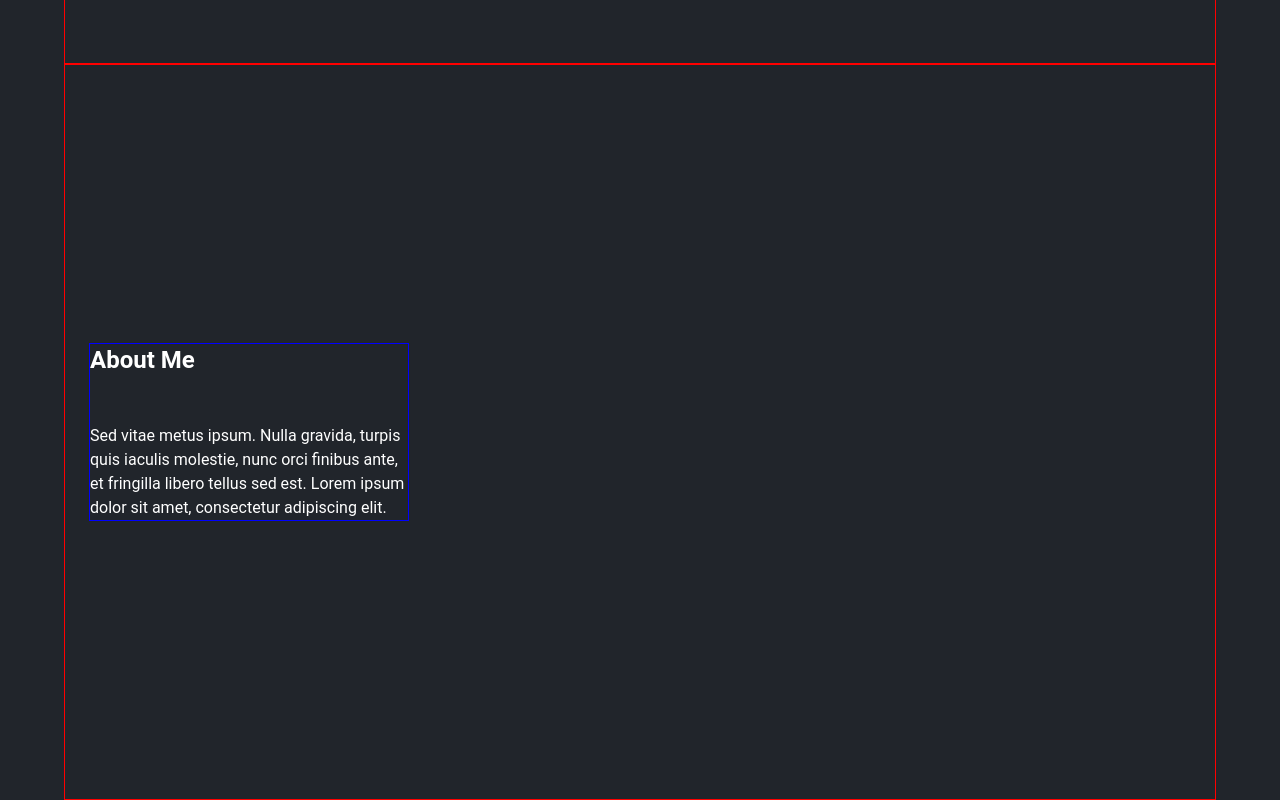
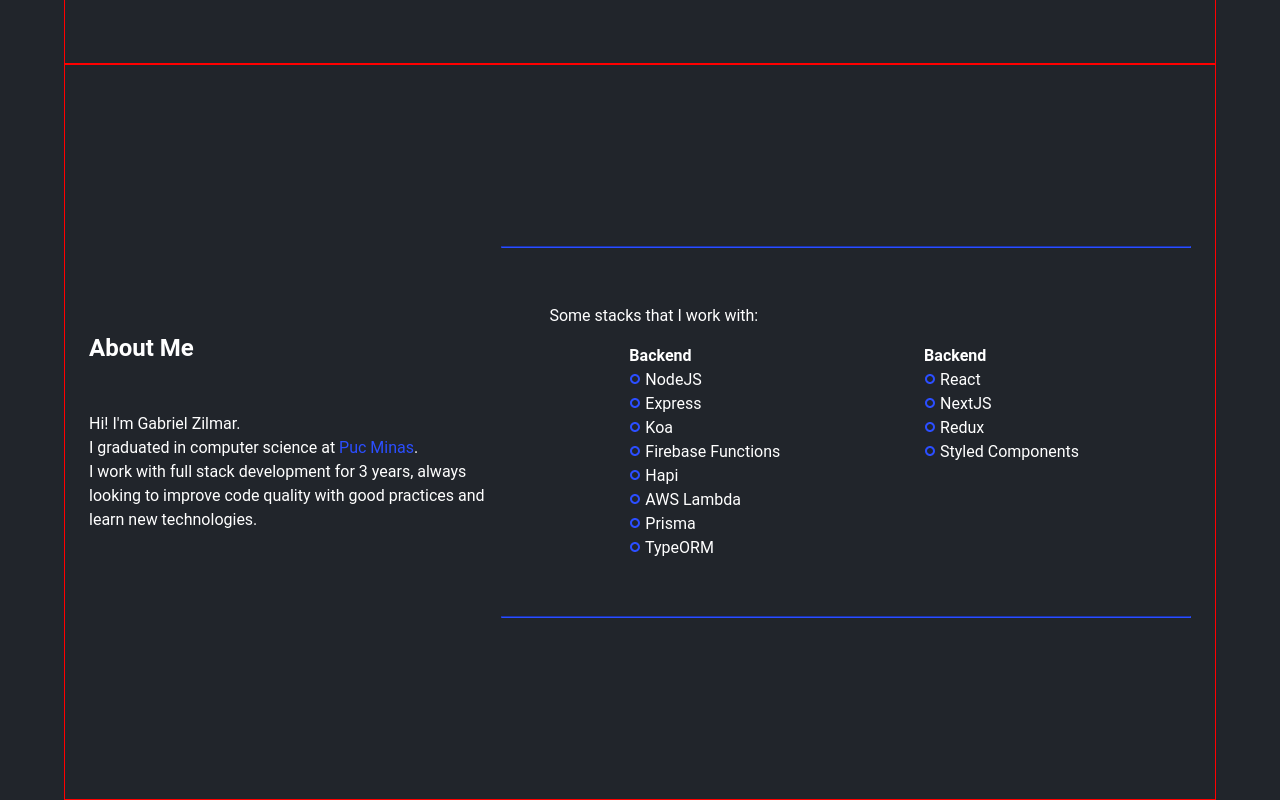
Before and after one commit to GabrielZilmar/GabrielZilmar.github.io, a Next.js app: page /home in a window 1280 px wide. Shown: the part 736-1536 px from the top of the page. Built offline with nearby package versions, Linux system fonts and the light colour scheme; a web font is replaced by a local one.

Commit message:
feat: add what I work with container and update about me text

```diff
--- a/src/components/about-me/index.tsx
+++ b/src/components/about-me/index.tsx
@@ -1,21 +1,75 @@
+import { Link, Typography } from "@mui/material";
 import {
   AboutMeText,
   AboutMeTitle,
   AboutMeWrapper,
+  StacksContainer,
+  StacksWrapper,
+  WhatIWorkWithContainer,
+  WhatIWorkWithWrapper,
 } from "~/components/about-me/styles";
 import ContainerLayout from "~/components/layout/Container/Container";
+import TripOriginIcon from "@mui/icons-material/TripOrigin";
+import { StacksType } from "~/components/about-me/types";
+
+const STACKS: StacksType[] = [
+  {
+    stackName: "backend",
+    stacks: [
+      "NodeJS",
+      "Express",
+      "Koa",
+      "Firebase Functions",
+      "Hapi",
+      "AWS Lambda",
+      "Prisma",
+      "TypeORM",
+    ],
+  },
+  {
+    stackName: "frontend",
+    stacks: ["React", "NextJS", "Redux", "Styled Components"],
+  },
+];
 
 const AboutMe: React.FC = () => {
   return (
     <ContainerLayout id="about-me">
       <AboutMeWrapper>
         <AboutMeTitle variant="h5">About Me</AboutMeTitle>
+        <AboutMeText>{"Hi! I'm Gabriel Zilmar."}</AboutMeText>
         <AboutMeText>
-          Sed vitae metus ipsum. Nulla gravida, turpis quis iaculis molestie,
-          nunc orci finibus ante, et fringilla libero tellus sed est. Lorem
-          ipsum dolor sit amet, consectetur adipiscing elit.
+          {"I graduated in computer science at "}
+          <Link href="https://www.pucminas.br/destaques/Paginas/default.aspx">
+            Puc Minas
+          </Link>
+          {"."}
+        </AboutMeText>
+        <AboutMeText>
+          {
+            "I work with full stack development for 3 years, always looking to improve code quality with good practices and learn new technologies."
+          }
         </AboutMeText>
       </AboutMeWrapper>
+      <WhatIWorkWithContainer>
+        <hr />
+        <WhatIWorkWithWrapper>
+          <Typography>Some stacks that I work with:</Typography>
+          <StacksContainer>
+            {STACKS.map(({ stackName, stacks }) => (
+              <StacksWrapper key={stackName}>
+                <AboutMeTitle>Backend</AboutMeTitle>
+                {stacks.map((stack) => (
+                  <Typography key={stack}>
+                    <TripOriginIcon /> {stack}
+                  </Typography>
+                ))}
+              </StacksWrapper>
+            ))}
+          </StacksContainer>
+        </WhatIWorkWithWrapper>
+        <hr />
+      </WhatIWorkWithContainer>
     </ContainerLayout>
   );
 };
--- a/src/components/about-me/styles.ts
+++ b/src/components/about-me/styles.ts
@@ -1,12 +1,7 @@
 import { Box, styled, Typography } from "@mui/material";
 
 export const AboutMeWrapper = styled(Box)(({ theme }) => ({
-  border: "1px solid blue",
-  width: theme.spacing(40),
-
-  [theme.breakpoints.down("sm")]: {
-    width: theme.spacing(20),
-  },
+  width: "40rem",
 }));
 
 export const AboutMeTitle = styled(Typography)({
@@ -14,5 +9,53 @@ export const AboutMeTitle = styled(Typography)({
 });
 
 export const AboutMeText = styled(Typography)(({ theme }) => ({
-  marginTop: theme.spacing(6),
+  "&:nth-of-type(1)": {
+    marginTop: theme.spacing(6),
+
+    [theme.breakpoints.down("sm")]: {
+      marginTop: theme.spacing(4),
+    },
+  },
+
+  a: {
+    color: theme.palette.text.secondary,
+    textDecoration: "none",
+  },
 }));
+
+export const WhatIWorkWithContainer = styled(Box)(({ theme }) => ({
+  width: "100%",
+
+  hr: {
+    borderColor: theme.palette.text.secondary,
+  },
+
+  "& .MuiSvgIcon-root": {
+    fontSize: theme.spacing(1.5),
+    color: theme.palette.text.secondary,
+  },
+}));
+
+export const WhatIWorkWithWrapper = styled(Box)(({ theme }) => ({
+  [theme.breakpoints.up("sm")]: {
+    padding: theme.spacing(6),
+  },
+}));
+
+export const StacksContainer = styled(Box)(({ theme }) => ({
+  display: "flex",
+  flexDirection: "row",
+  justifyContent: "space-around",
+  marginTop: theme.spacing(1),
+}));
+
+export const StacksWrapper = styled(Box)(({ theme }) => ({
+  marginLeft: theme.spacing(2),
+  marginTop: theme.spacing(1),
+  display: "flex",
+  flexDirection: "column",
+
+  h6: {
+    fontWeight: 600,
+  },
+}));
--- /dev/null
+++ b/src/components/about-me/types.ts
@@ -0,0 +1,4 @@
+export type StacksType = {
+  stackName: string;
+  stacks: string[];
+};
```
